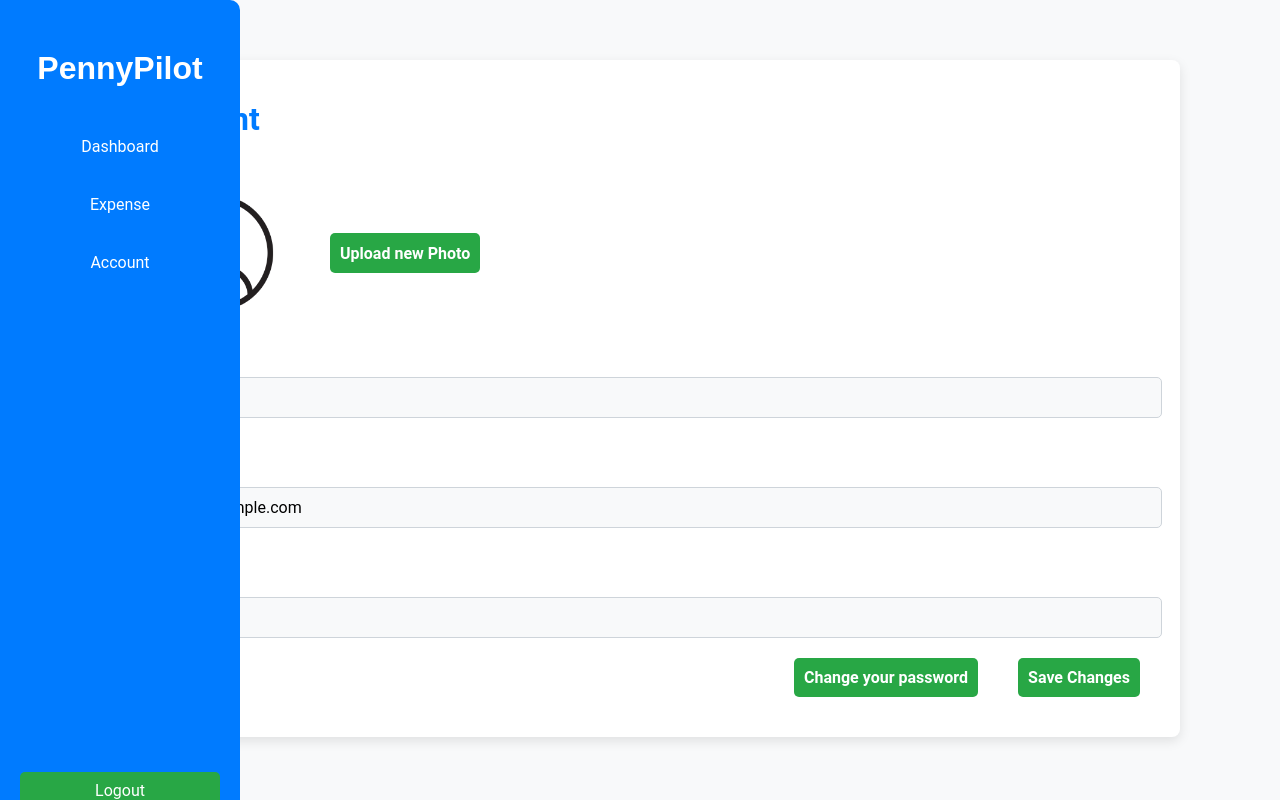
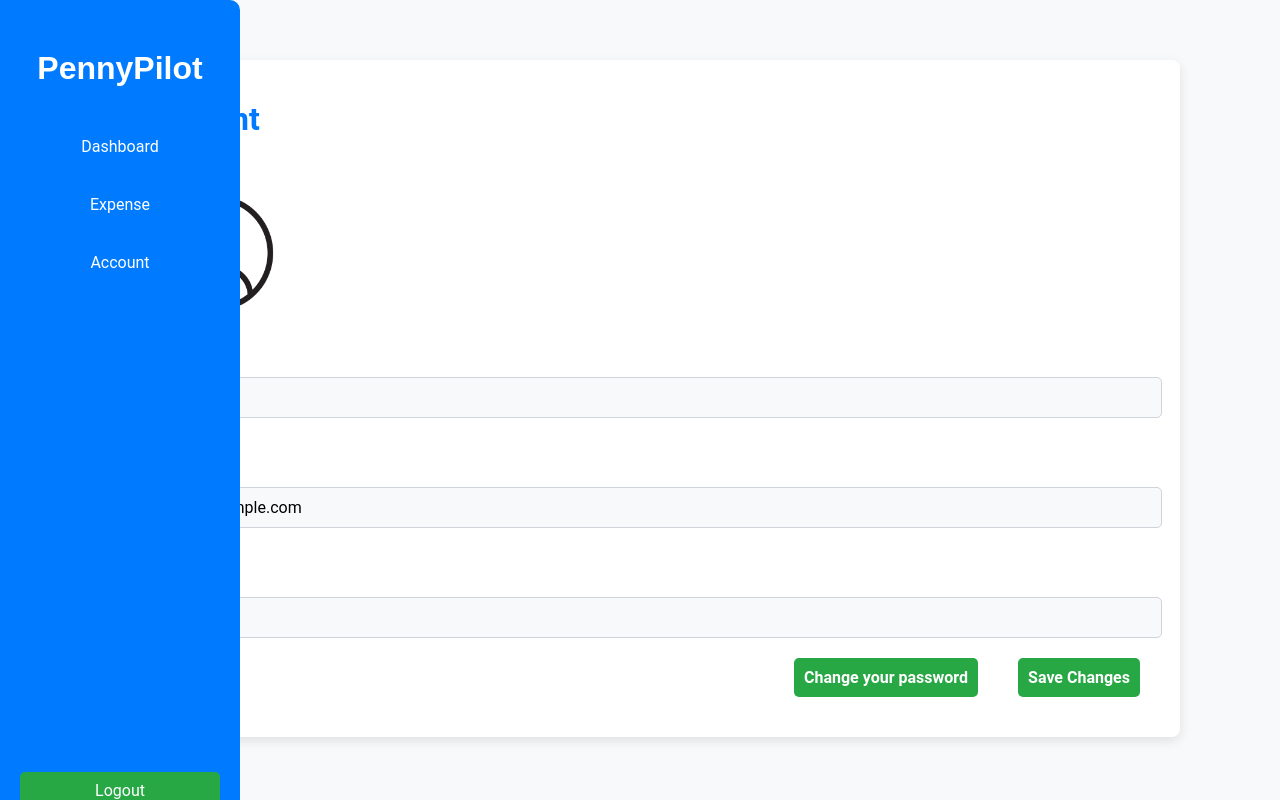
Before and after one commit to DennisCodeInstituteBC/PennyPilot, a Django app: page /account/ in a window 1280 px wide. Run offline with Django 4.2, Linux system fonts and the light colour scheme; the visitor is signed in with stand-in values (Sample User, id 1); data comes from the database, SQL or seed files in the repository.

Commit message:
removing upload image button

```diff
--- a/expense_app/templates/account.html
+++ b/expense_app/templates/account.html
@@ -24,7 +24,6 @@
         <div class="account-template">
             <div class="profile-img">
                 <img src="{% static 'images/default-profile.png' %}" class="defaul-image" alt="Profile Image">
-                <button class="upload-btn" type="submit">Upload new Photo</button>
             </div>
 
             <form method="POST" enctype="multipart/form-data">
```
